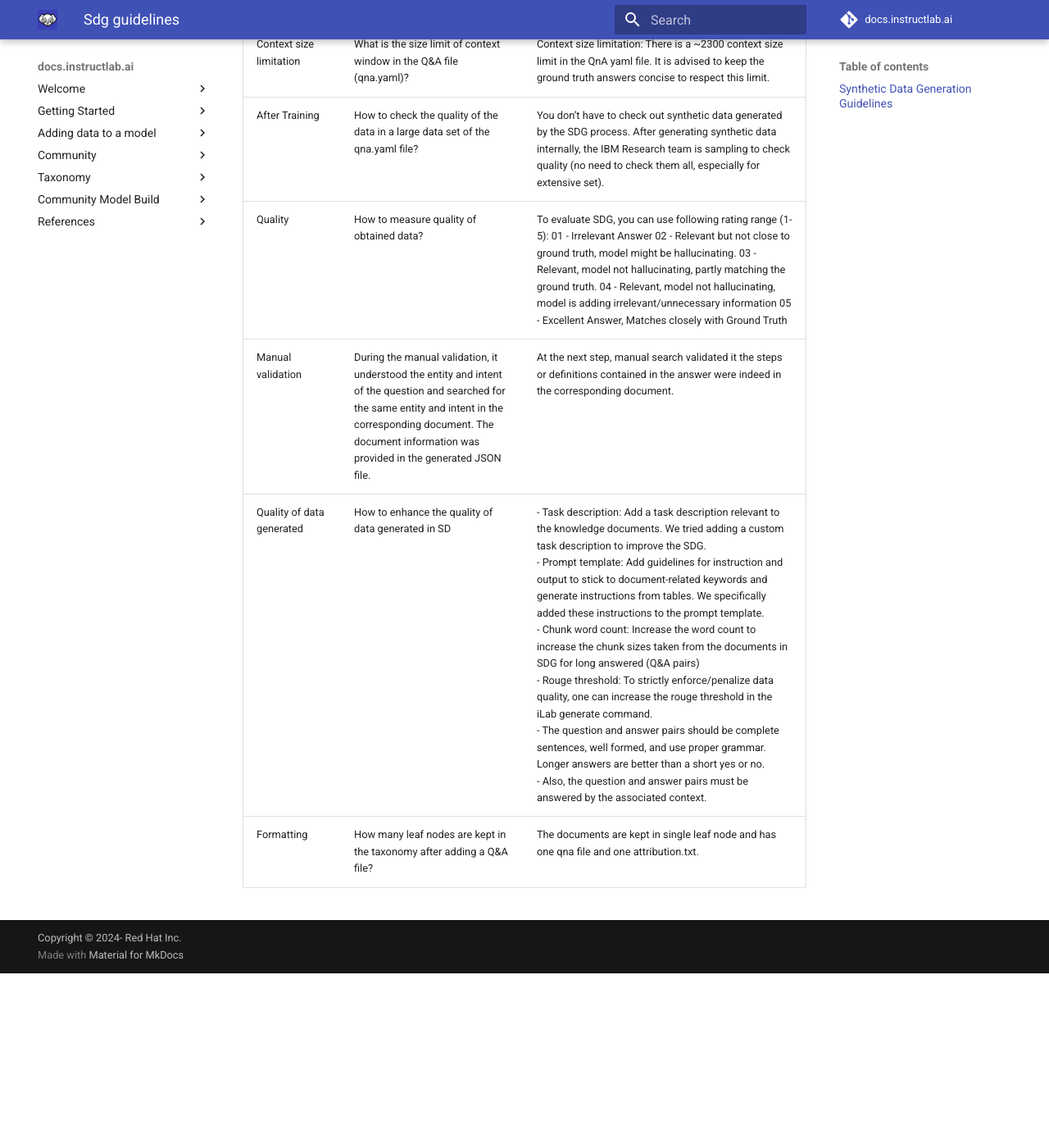
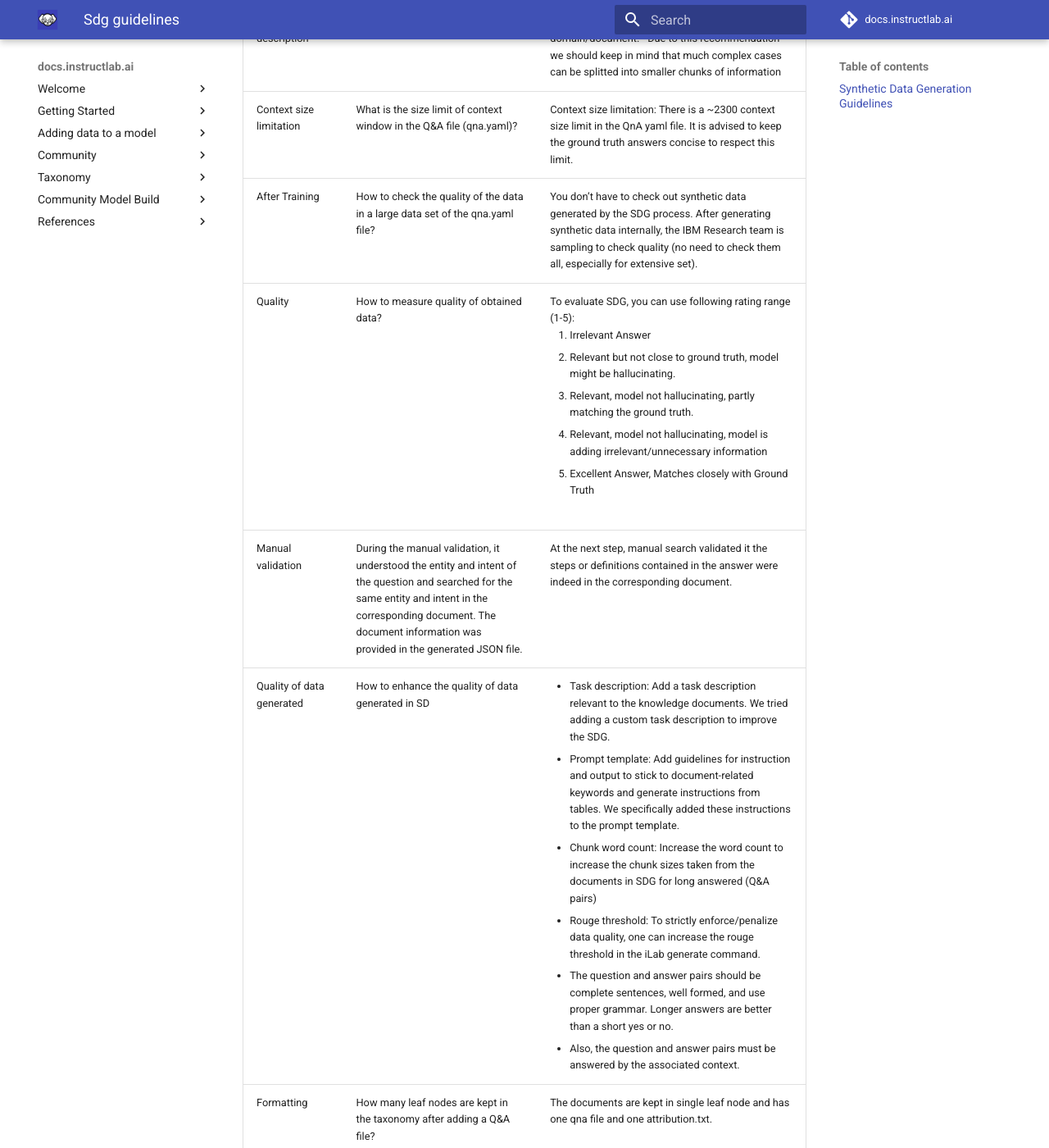
Before and after one commit to instructlab/docs.instructlab.ai, an MkDocs documentation site: the page built from docs/taxonomy/sdg_guidelines.md, in a window 1280 px wide and 1400 px high, scrolled down 1071 px. Shown: the whole window at 82% size. Built offline with MkDocs 1.6.1 and Material for MkDocs 9.7.7, drawn with Linux system fonts in a browser that asks for light colours; comment, search, counter and statistics services are not loaded; before the commit the page ends 2258 px from its top, so only the background shows below that; some of the changed text lies outside the part shown.

Commit message:
minor formatting changes
Signed-off-by: Colin O'Sullivan <colin.osullivan1@ibm.com>

```diff
--- a/docs/taxonomy/sdg_guidelines.md
+++ b/docs/taxonomy/sdg_guidelines.md
@@ -5,14 +5,14 @@ The OIC initiative promoted discussion spaces for sharing and recording best pra
 | Topic | Issue | Guideline |
 | --- | --- | --- |
 | Things to Avoid | Historically, LLM is bad in math | Do not provide complex math calculation in Q&A seeds. |
-| Context | What if knowledge is based on documents not existing in the base model? | In the qna.yaml file, you can pass context within a chunk of information (text from the document that Q&A are based on). Adding context to the skill QnA file might generate better-quality data. |
+| Context | What if knowledge is based on documents not existing in the base model? | In the qna.yaml file, you can pass context within a chunk of information (text from the document that Q&A are based on). Adding context to the skill QnA file might generate better quality data. |
 | Formatting & Front-End specific and may change | How to format data in the Q&A file especially how to format tables? | Currently, only files in Markdown format are supported. If the files are in any other format, they must be converted to Markdown format. For automatic converters, we recommend experimenting with other Markdown conversions like ‘markdown_strict’, ‘asciidoc’ and ‘gfm’. |
 | Intervene in Training | Can I use generated json files to prompt-tuning (watsonx.ai) or using HuggingFace directly? | The output of SDG is in json format and can also be used for traditional fine-tuning. |
-| Quantities | The number of seed examples. How many seeds I should provide? | The number of seeds: 01- Generating ~300 QnA pairs from ~5 seed examples is recommended by InstructLab product team. 02 - Knowledge requires 5 pieces of context from document each with 3 QNAs specific to each context piece for a total of 15 qna pairs. 03 - We tried with less than 300 QnA pairs but found the QnA quality only satisfactory. |
+| Quantities | How many seeds should I provide? | The number of seeds: <ol><li>Generating ~300 QnA pairs from ~5 seed examples is recommended by the InstructLab product team.</li><li>Knowledge requires 5 pieces of context from document each with 3 QNAs specific to each context piece for a total of 15 QnA pairs.</li><li>We tried with less than 300 QnA pairs but found the QnA quality only satisfactory.</li><ol> |
 | Task description | | The task description should be grounded in the domain/document. - Due to this recommendation we should keep in mind that much complex cases can be splitted into smaller chunks of information |
 | Context size limitation | What is the size limit of context window in the Q&A file (qna.yaml)? | Context size limitation: There is a ~2300 context size limit in the QnA yaml file. It is advised to keep the ground truth answers  concise to respect this limit. |
 | After Training | How to check the quality of the data in a large data set of the qna.yaml file? | You don’t have to check out synthetic data generated by the SDG process. After generating synthetic data internally, the IBM Research team is sampling to check quality (no need to check them all, especially for extensive set). |
-| Quality | How to measure quality of obtained data? | To evaluate SDG, you can use following rating range (1-5): 01 - Irrelevant Answer 02 - Relevant but not close to ground truth, model might be hallucinating. 03 - Relevant, model not hallucinating, partly matching the ground truth. 04 - Relevant, model not hallucinating, model is adding irrelevant/unnecessary information 05 - Excellent Answer, Matches closely with Ground Truth |
+| Quality | How to measure quality of obtained data? | To evaluate SDG, you can use following rating range (1-5): <ol><li>Irrelevant Answer</li><li>Relevant but not close to ground truth, model might be hallucinating.</li><li>Relevant, model not hallucinating, partly matching the ground truth.</li><li>Relevant, model not hallucinating, model is adding irrelevant/unnecessary information</li><li>Excellent Answer, Matches closely with Ground Truth</li><ol> |
 | Manual validation | During the manual validation, it understood the entity and intent of the question and searched for the same entity and intent in the corresponding document. The document information was provided in the generated JSON file. | At the next step, manual search validated it the steps or definitions contained in the answer were indeed in the corresponding document. |
-| Quality of data generated | How to enhance the quality of data generated in SD | - Task description: Add a task description relevant to the knowledge documents. We tried adding a custom task description to improve the SDG.<br/> - Prompt template: Add guidelines for instruction and output to stick to document-related keywords and generate instructions from tables. We specifically added these instructions to the prompt template.<br/> - Chunk word count: Increase the word count to increase the chunk sizes taken from the documents in SDG for long answered (Q&A pairs)<br/> - Rouge threshold: To strictly enforce/penalize data quality, one can increase the rouge threshold in the iLab generate command.<br/> - The question and answer pairs should be complete sentences, well formed, and use proper grammar. Longer answers are better than a short yes or no.<br/> - Also, the question and answer pairs must be answered by the  associated context. |
+| Quality of data generated | How to enhance the quality of data generated in SD | <ul><li>Task description: Add a task description relevant to the knowledge documents. We tried adding a custom task description to improve the SDG.</li><li>Prompt template: Add guidelines for instruction and output to stick to document-related keywords and generate instructions from tables. We specifically added these instructions to the prompt template.</li><li>Chunk word count: Increase the word count to increase the chunk sizes taken from the documents in SDG for long answered (Q&A pairs)</li><li>Rouge threshold: To strictly enforce/penalize data quality, one can increase the rouge threshold in the iLab generate command.</li><li>The question and answer pairs should be complete sentences, well formed, and use proper grammar. Longer answers are better than a short yes or no.</li><li>Also, the question and answer pairs must be answered by the  associated context.</li></ul> |
 | Formatting | How many leaf nodes are kept in the taxonomy after adding a Q&A file? | The documents are kept in single leaf node and has one qna file and one attribution.txt. |
```
